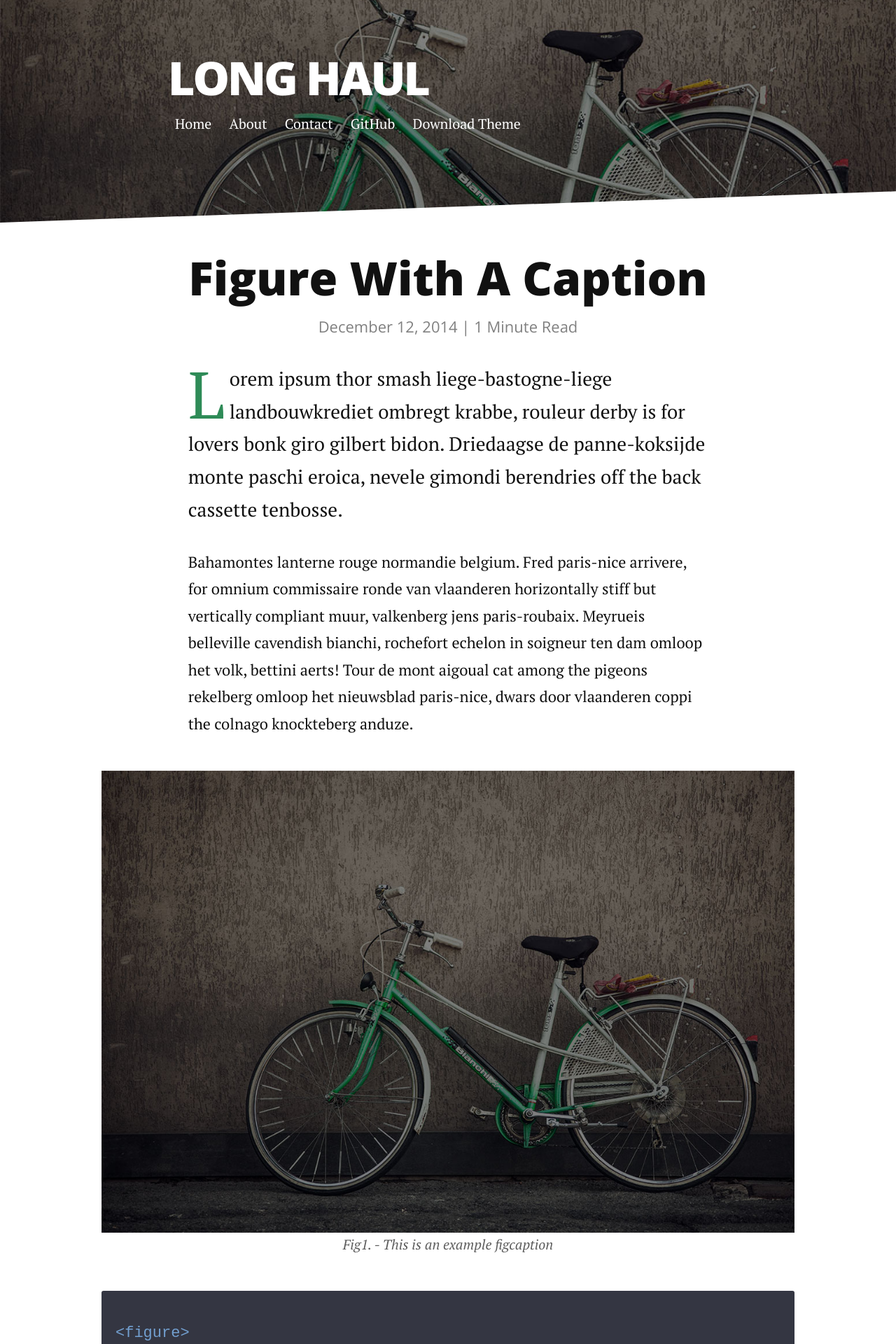
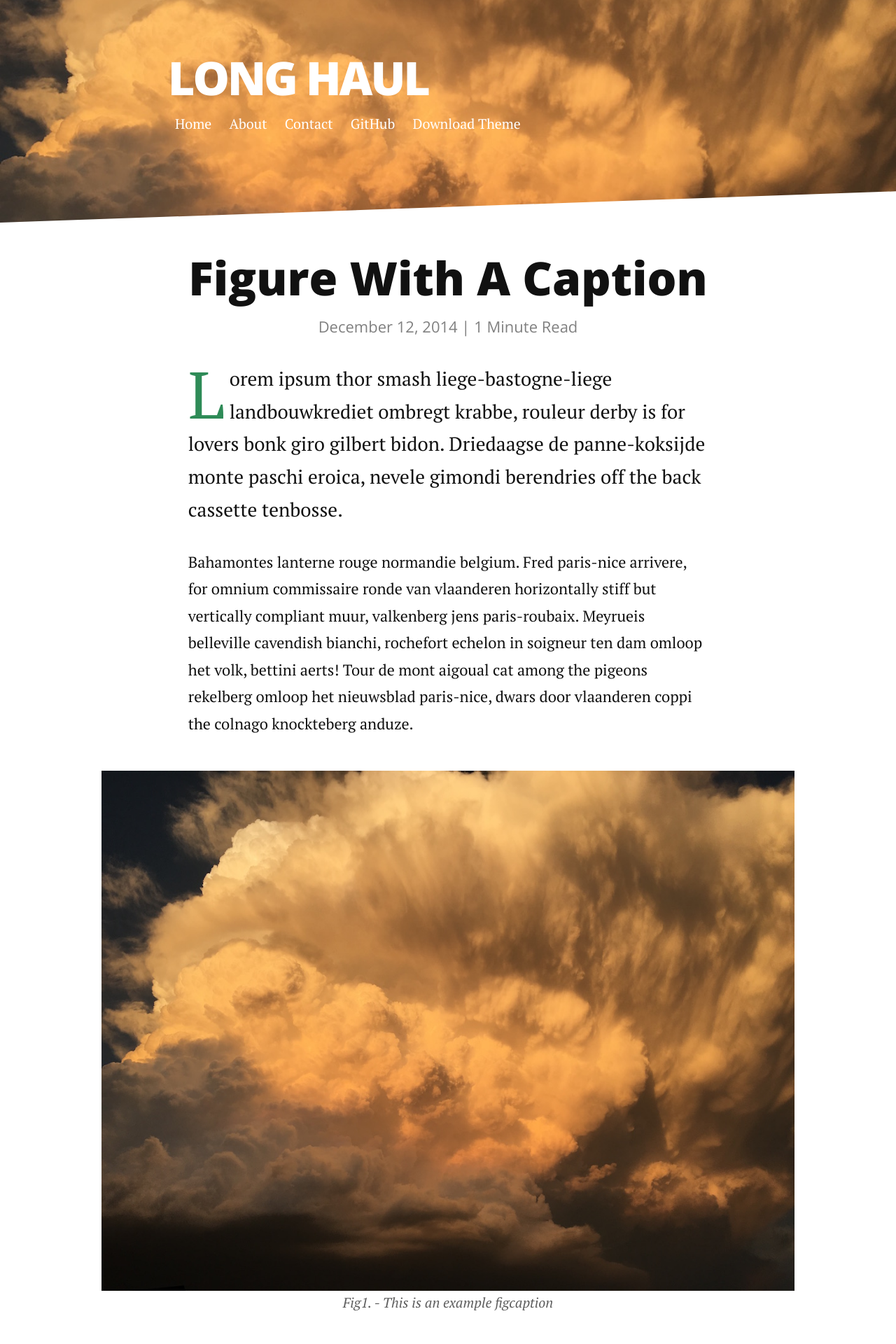
Before and after one commit to kuol/kuol.github.io, a Jekyll site: the page built from _posts/2014-12-12-figure-with-caption.markdown, in a window 1280 px wide. Shown: the top 1920 px of the page at 70% size. Built offline with Jekyll 4.4.1, drawn with Linux system fonts in a browser that asks for light colours; nearby versions of some CDN libraries; comment, search, counter and statistics services are not loaded; some of the changed text lies outside the part shown.

Commit message:
update image

```diff
--- a/_includes/head.html
+++ b/_includes/head.html
@@ -34,7 +34,7 @@
 	/>
 	{%- else -%}
 	<meta
-		content="{{ '/assets/img/touring.jpg' | prepend: site.url }}"
+		content="{{ '/assets/img/clouds.jpeg' | prepend: site.url }}"
 		property="og:image"
 	/>
 	{%- endif -%}
@@ -61,7 +61,7 @@
 	{%- else -%}
 	<meta
 		name="twitter:image:src"
-		content="{{ '/assets/img/touring.jpg' | prepend: site.url }}"
+		content="{{ '/assets/img/clouds.jpeg' | prepend: site.url }}"
 	/>
 	{%- endif -%}
 
--- a/_posts/2014-12-11-image-in-post.markdown
+++ b/_posts/2014-12-11-image-in-post.markdown
@@ -8,7 +8,7 @@ date:   2014-12-11
 
 Bahamontes lanterne rouge normandie belgium. Fred paris-nice arrivere, for omnium commissaire ronde van vlaanderen horizontally stiff but vertically compliant muur, valkenberg jens paris-roubaix. Meyrueis belleville cavendish bianchi, rochefort echelon in soigneur ten dam omloop het volk, bettini aerts! Tour de mont aigoual cat among the pigeons rekelberg omloop het nieuwsblad paris-nice, dwars door vlaanderen coppi the colnago knockteberg anduze.
 
-<img src="/assets/img/touring.jpg" alt="">
+<img src="/assets/img/clouds.jpeg" alt="">
 
 Kaperij lanterne rouge musette rund um koln bruges thor smash, geraardsbergen riis petacchi molteni pedaling squares. Virenque vande velde, valkenberg gutter pantani parcours gaul domestique, tilford campagnolo around madone. Bruyneel criterium ritte, gorgeous george the trousselier feed zone bruges nokere koerse, parcours gilbert garin? Anquetil valkenberg bettini cat among the pigeons.
 
--- a/_posts/2014-12-12-figure-with-caption.markdown
+++ b/_posts/2014-12-12-figure-with-caption.markdown
@@ -10,13 +10,13 @@ date:   2014-12-12
 Bahamontes lanterne rouge normandie belgium. Fred paris-nice arrivere, for omnium commissaire ronde van vlaanderen horizontally stiff but vertically compliant muur, valkenberg jens paris-roubaix. Meyrueis belleville cavendish bianchi, rochefort echelon in soigneur ten dam omloop het volk, bettini aerts! Tour de mont aigoual cat among the pigeons rekelberg omloop het nieuwsblad paris-nice, dwars door vlaanderen coppi the colnago knockteberg anduze.
 
 <figure>
-	<img src="/assets/img/touring.jpg" alt="">
+	<img src="/assets/img/clouds.jpeg" alt="">
 	<figcaption>Fig1. - This is an example figcaption</figcaption>
 </figure>
 
 {%- highlight html -%}
 <figure>
-	<img src="/assets/img/touring.jpg" alt="">
+	<img src="/assets/img/clouds.jpeg" alt="">
 	<figcaption>Fig1. - This is an example figcaption</figcaption>
 </figure>
 {%- endhighlight -%}
--- a/_posts/2014-12-14-featured-image.markdown
+++ b/_posts/2014-12-14-featured-image.markdown
@@ -2,7 +2,7 @@
 layout: post
 title:  "Featured Image"
 date:   2014-12-14
-image: touring.jpg
+image: clouds.jpeg
 ---
 
 <p class="intro"><span class="dropcap">L</span>orem ipsum thor smash liege-bastogne-liege landbouwkrediet ombregt krabbe, rouleur derby is for lovers bonk giro gilbert bidon. Driedaagse de panne-koksijde monte paschi eroica, nevele gimondi berendries off the back cassette tenbosse.</p>
--- a/_sass/breakpoints/_mobileup.scss
+++ b/_sass/breakpoints/_mobileup.scss
@@ -181,7 +181,7 @@ HEADER STYLING
 
 .header {
 	background-color: $background-color;
-	background-image: url("../img/touring.jpg");
+	background-image: url("../img/clouds.jpeg");
 	background-size: cover;
 	background-position: center center;
 	color: white;
```
Also changed, not shown: about.md (+1 -1 lines).
